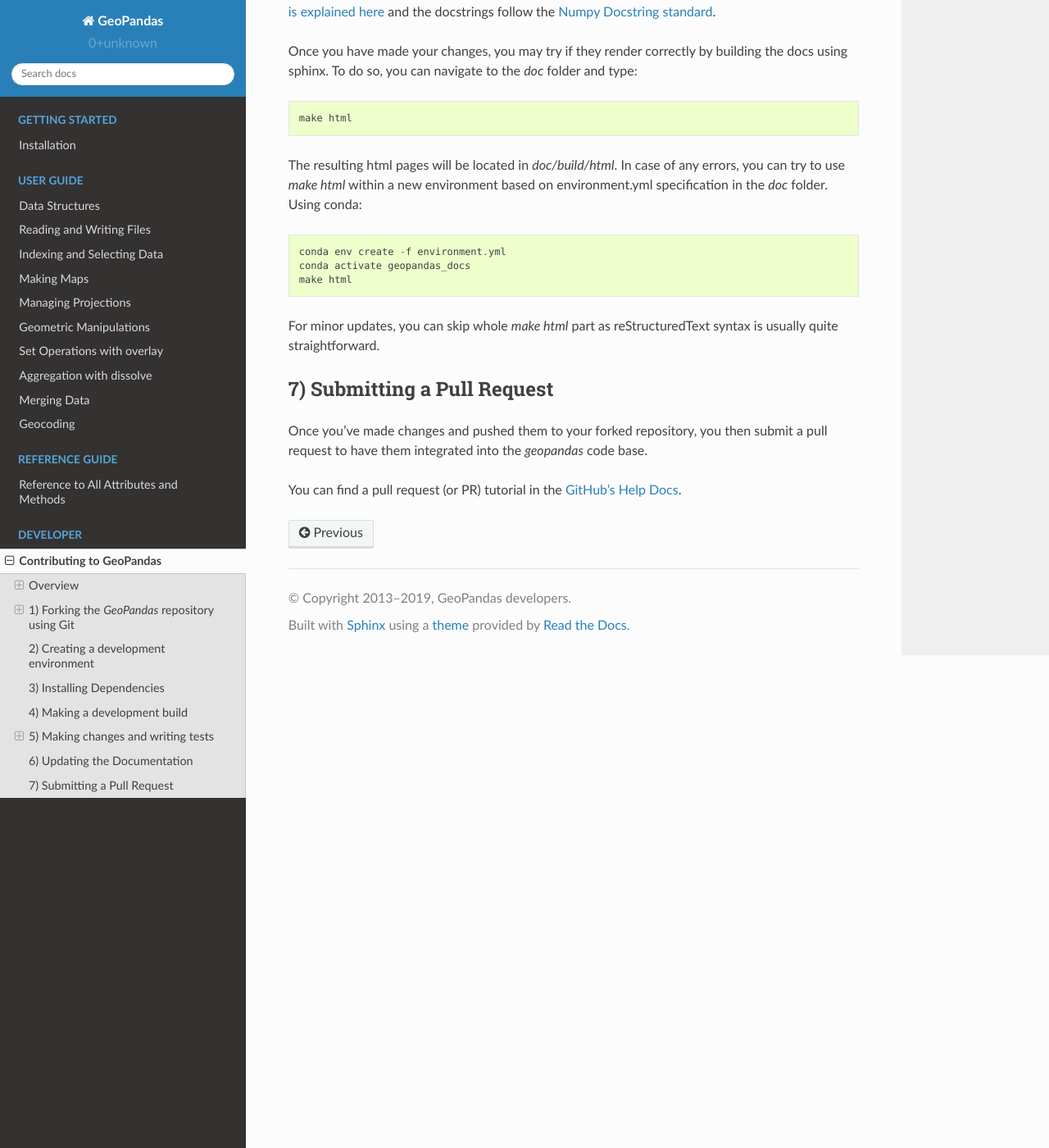
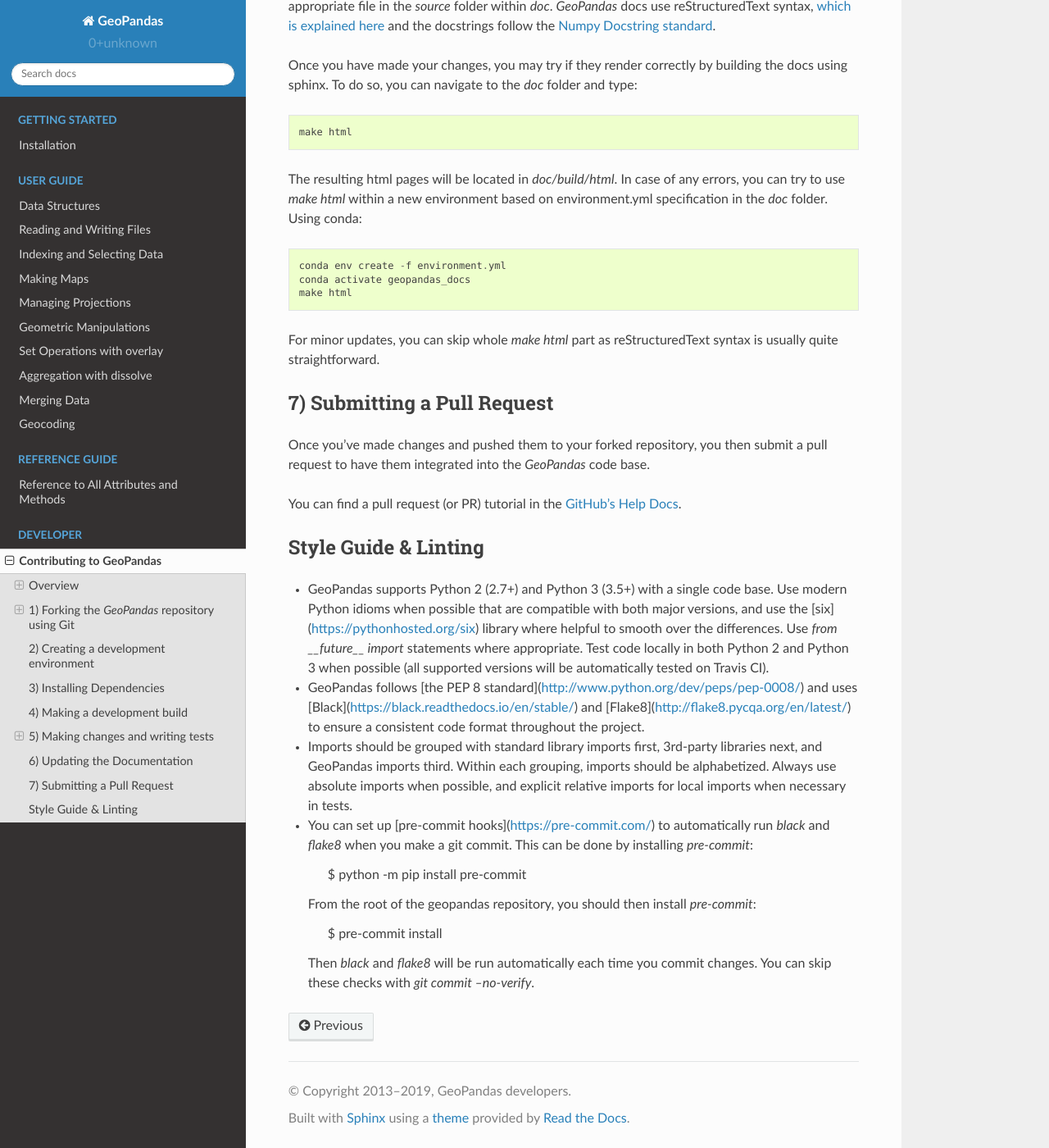
Before and after one commit to geopandas/geopandas, a Sphinx documentation site: the page built from doc/source/contributing.rst, in a window 1280 px wide and 1400 px high, scrolled down 5531 px. Shown: the whole window at 82% size. Built offline with Sphinx 7.4.7 and the Read the Docs theme 2.0.0, drawn with Linux system fonts in a browser that asks for light colours; pages that are not in the unit, such as notebooks, are missing from menus; some of the changed text lies outside the part shown.

Commit message:
fixing geopandas case and adding black/flake8 instructions

```diff
--- a/doc/source/contributing.rst
+++ b/doc/source/contributing.rst
@@ -89,7 +89,7 @@
 * Matthew Brett's `Pydagogue <http://matthew-brett.github.com/pydagogue/>`_.
 
 Getting started with Git
-~~~~~~~~~~~~~~~~~~~~~~~~~
+~~~~~~~~~~~~~~~~~~~~~~~~
 
 `GitHub has instructions <http://help.github.com/set-up-git-redirect>`__ for installing git,
 setting up your SSH key, and configuring git.  All these steps need to be completed before
@@ -98,7 +98,7 @@
 .. _contributing.forking:
 
 Forking
-~~~~~~~~
+~~~~~~~
 
 You will need your own fork to work on the code. Go to the `GeoPandas project
 page <https://github.com/geopandas/geopandas>`_ and hit the ``Fork`` button. You will
@@ -159,7 +159,7 @@
 - Install either `Anaconda <http://docs.continuum.io/anaconda/>`_ or
   `miniconda <http://conda.pydata.org/miniconda.html>`_
 - Make sure that you have :ref:`cloned the repository <contributing.forking>`
-- ``cd`` to the *GeoPandas** source directory
+- ``cd`` to the *geopandas** source directory
 
 Tell conda to create a new environment, named ``geopandas_dev``, or any other name you would like
 for this environment, by running::
@@ -198,12 +198,13 @@
 3) Installing Dependencies
 --------------------------
 
-To run *geopandas* in an development environment, you must first install
-*geopandas*'s dependencies. We suggest doing so using the following commands
+To run *GeoPandas* in an development environment, you must first install
+*GeoPandas*'s dependencies. We suggest doing so using the following commands
 (executed after your development environment has been activated)::
 
     conda install -c conda-forge fiona shapely pyproj rtree
     conda install pandas
+    conda install -c conda-forge pytest
 
 
 This should install all necessary dependencies.
@@ -212,7 +213,7 @@
 -----------------------------
 
 Once dependencies are in place, make an in-place build by navigating to the git
-clone of the *geopandas* repository and running::
+clone of the *GeoPandas* repository and running::
 
     python setup.py develop
 
@@ -220,7 +221,7 @@
 5) Making changes and writing tests
 -------------------------------------
 
-*geopandas* is serious about testing and strongly encourages contributors to embrace
+*GeoPandas* is serious about testing and strongly encourages contributors to embrace
 `test-driven development (TDD) <http://en.wikipedia.org/wiki/Test-driven_development>`_.
 This development process "relies on the repetition of a very short development cycle:
 first the developer writes an (initially failing) automated test case that defines a desired
@@ -229,10 +230,10 @@
 taken from the original GitHub issue.  However, it is always worth considering additional
 use cases and writing corresponding tests.
 
-Adding tests is one of the most common requests after code is pushed to *geopandas*.  Therefore,
+Adding tests is one of the most common requests after code is pushed to *GeoPandas*.  Therefore,
 it is worth getting in the habit of writing tests ahead of time so this is never an issue.
 
-*geopandas* uses the `pytest testing system
+*GeoPandas* uses the `pytest testing system
 <http://doc.pytest.org/en/latest/>`_ and the convenient
 extensions in `numpy.testing
 <http://docs.scipy.org/doc/numpy/reference/routines.testing.html>`_.
@@ -253,16 +254,16 @@
 ~~~~~~~~~~~~~~~~~~~~~~
 
 The tests can then be run directly inside your Git clone (without having to
-install *geopandas*) by typing::
+install *GeoPandas*) by typing::
 
     pytest
 
 6) Updating the Documentation
 -----------------------------
 
-*geopandas* documentation resides in the `doc` folder. Changes to the docs are
+*GeoPandas* documentation resides in the `doc` folder. Changes to the docs are
 make by modifying the appropriate file in the `source` folder within `doc`.
-*geopandas* docs use reStructuredText syntax, `which is explained here <http://www.sphinx-doc.org/en/stable/rest.html#rst-primer>`_
+*GeoPandas* docs use reStructuredText syntax, `which is explained here <http://www.sphinx-doc.org/en/stable/rest.html#rst-primer>`_
 and the docstrings follow the `Numpy Docstring standard <https://github.com/numpy/numpy/blob/master/doc/HOWTO_DOCUMENT.rst.txt>`_.
 
 Once you have made your changes, you may try if they render correctly by
@@ -287,6 +288,45 @@
 ------------------------------
 
 Once you've made changes and pushed them to your forked repository, you then
-submit a pull request to have them integrated into the *geopandas* code base.
+submit a pull request to have them integrated into the *GeoPandas* code base.
 
 You can find a pull request (or PR) tutorial in the `GitHub's Help Docs <https://help.github.com/articles/using-pull-requests/>`_.
+
+Style Guide & Linting
+---------------------
+
+- GeoPandas supports Python 2 (2.7+) and Python 3 (3.5+) with a single
+  code base. Use modern Python idioms when possible that are
+  compatible with both major versions, and use the
+  [six](https://pythonhosted.org/six) library where helpful to smooth
+  over the differences. Use `from __future__ import` statements where
+  appropriate. Test code locally in both Python 2 and Python 3 when
+  possible (all supported versions will be automatically tested on
+  Travis CI).
+
+- GeoPandas follows [the PEP 8
+  standard](http://www.python.org/dev/peps/pep-0008/) and uses
+  [Black](https://black.readthedocs.io/en/stable/) and
+  [Flake8](http://flake8.pycqa.org/en/latest/) to ensure a consistent
+  code format throughout the project.
+
+- Imports should be grouped with standard library imports first,
+  3rd-party libraries next, and GeoPandas imports third. Within each
+  grouping, imports should be alphabetized. Always use absolute
+  imports when possible, and explicit relative imports for local
+  imports when necessary in tests.
+
+- You can set up [pre-commit hooks](https://pre-commit.com/) to
+  automatically run `black` and `flake8` when you make a git
+  commit. This can be done by installing `pre-commit`:
+
+    $ python -m pip install pre-commit
+
+  From the root of the geopandas repository, you should then install
+  `pre-commit`:
+
+    $ pre-commit install
+
+  Then `black` and `flake8` will be run automatically each time you
+  commit changes. You can skip these checks with `git commit
+  --no-verify`.
```
